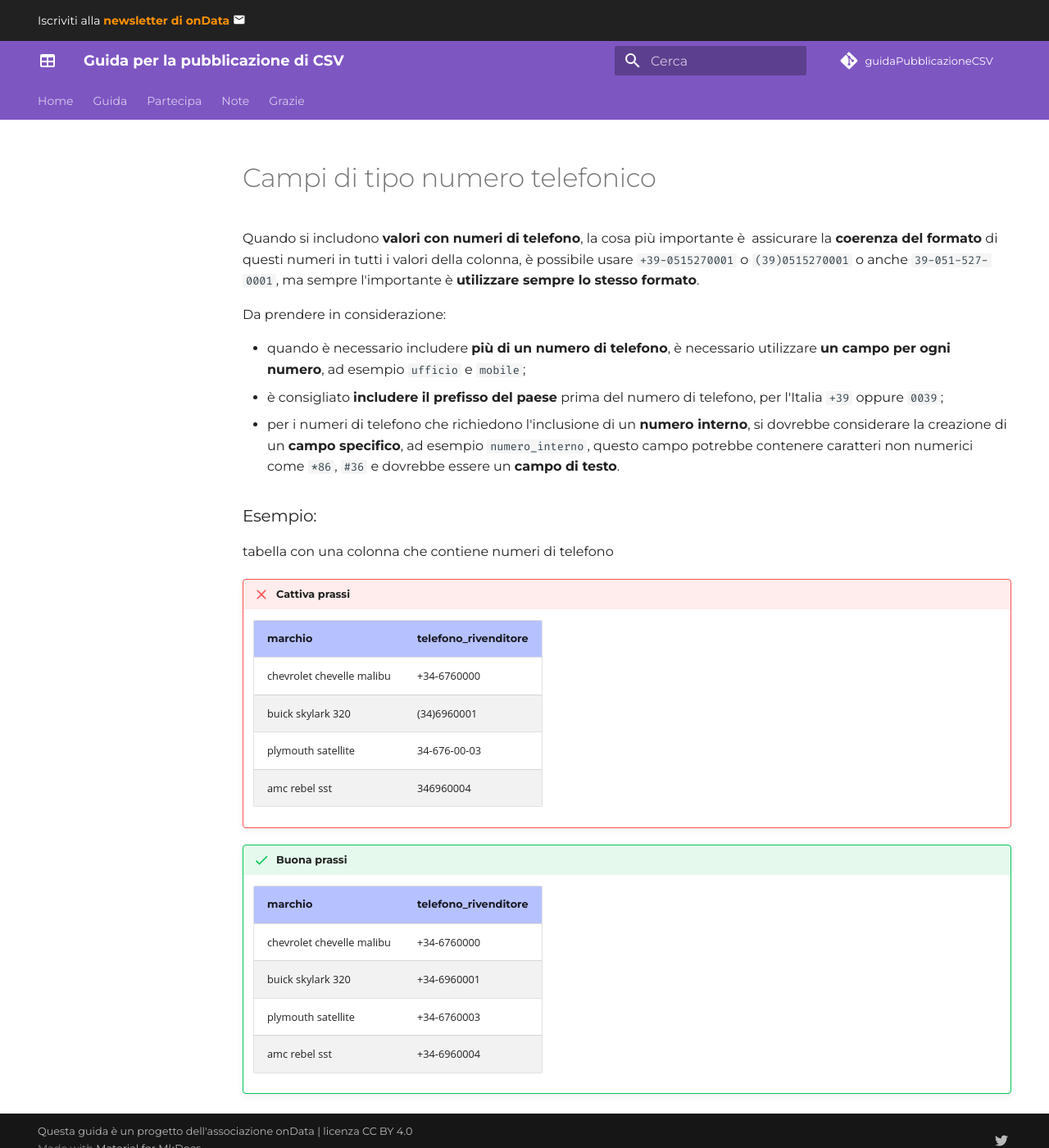
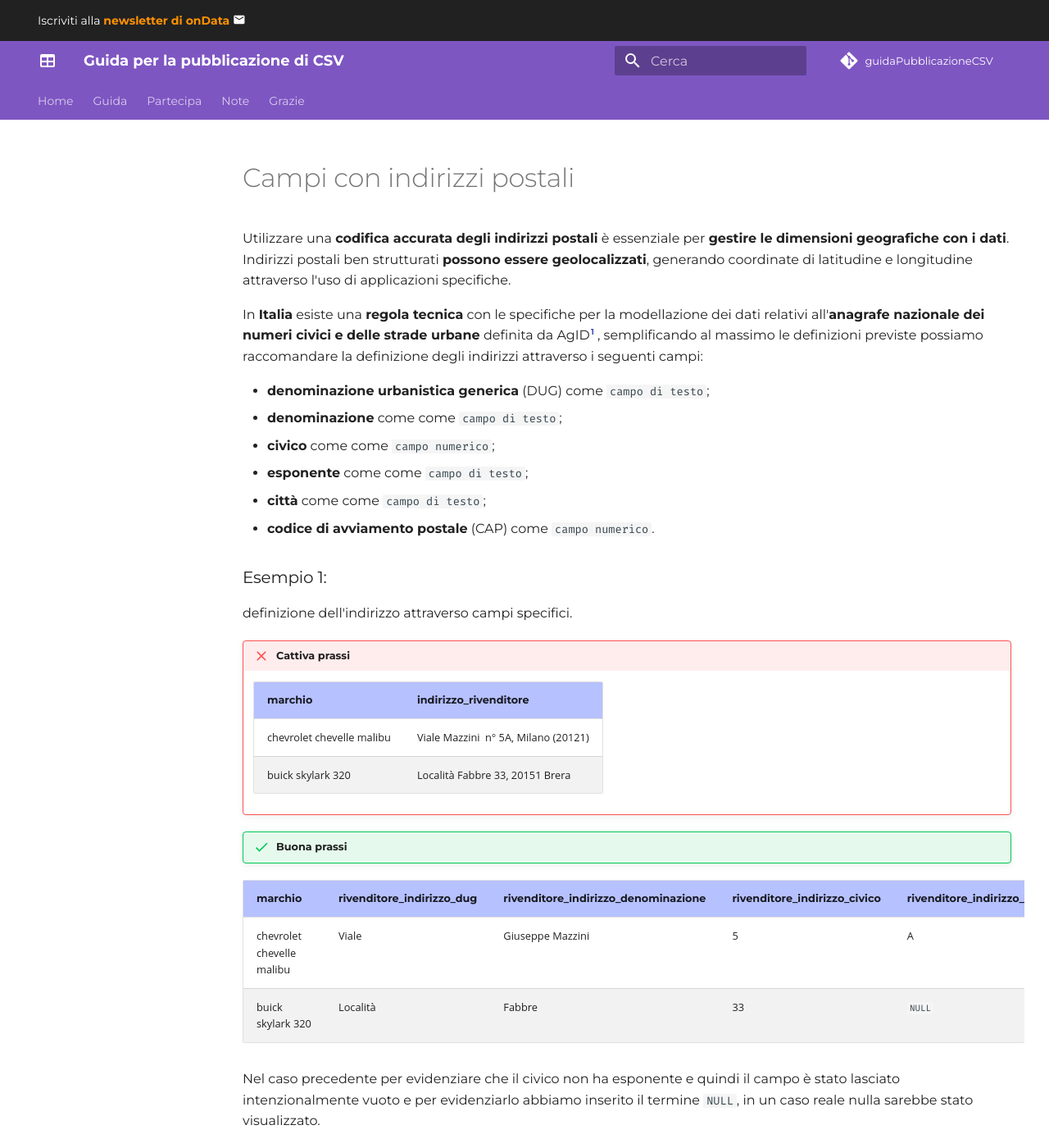
Before and after one commit to ondata/guidaPraticaPubblicazioneCSV, an MkDocs documentation site: the page built from docs/guida/linee_guida_pubblicazione/P14_campi_tipo_indirizzo_postale.md, in a window 1280 px wide and 1400 px high. Shown: the whole window at 82% size. Built offline with MkDocs 1.6.1 and Material for MkDocs 9.7.7, drawn with Linux system fonts in a browser that asks for light colours; comment, search, counter and statistics services are not loaded; some of the changed text lies outside the part shown.

Commit message:
allieneata branch

```diff
--- a/docs/guida/linee_guida_pubblicazione/P14_campi_tipo_indirizzo_postale.md
+++ b/docs/guida/linee_guida_pubblicazione/P14_campi_tipo_indirizzo_postale.md
@@ -2,38 +2,51 @@
 hide:
 - toc
 # - navigation
-title: Campi di tipo data
+title: Campi con indirizzi postali
 ---
 
-# Campi di tipo numero telefonico
+# Campi con indirizzi postali
 
-Quando si includono **valori con numeri di telefono**, la cosa più importante è assicurare la **coerenza del formato** di questi numeri in tutti i valori della colonna, è possibile usare `+39-0515270001` o `(39)0515270001` o anche `39-051-527-0001`, ma sempre l'importante è **utilizzare sempre lo stesso formato**.
+Utilizzare una **codifica accurata degli indirizzi postali** è essenziale per **gestire le dimensioni geografiche con i dati**. Indirizzi postali ben strutturati **possono essere geolocalizzati**, generando coordinate di latitudine e longitudine attraverso l'uso di applicazioni specifiche.
 
-Da prendere in considerazione:
+In **Italia** esiste una **regola tecnica** con le specifiche per la modellazione dei dati relativi all'**anagrafe nazionale dei numeri civici e delle strade urbane** definita da AgID[^1] , semplificando al massimo le definizioni previste possiamo raccomandare la definizione degli indirizzi attraverso i seguenti campi:
 
-- quando è necessario includere **più di un numero di telefono**, è necessario utilizzare **un campo per ogni numero**, ad esempio `ufficio` e `mobile`;
-- è consigliato **includere il prefisso del paese** prima del numero di telefono, per l'Italia `+39` oppure `0039`;
-- per i numeri di telefono che richiedono l'inclusione di un **numero interno**, si dovrebbe considerare la creazione di un **campo specifico**, ad esempio `numero_interno`, questo campo potrebbe contenere caratteri non numerici come `*86`, `#36` e dovrebbe essere un **campo di testo**.
+- **denominazione urbanistica generica** (DUG) come `campo di testo`;
+- **denominazione** come come `campo di testo`;
+- **civico** come come `campo numerico`;
+- **esponente** come come `campo di testo`;
+- **città** come come `campo di testo`;
+- **codice di avviamento postale** (CAP) come `campo numerico`.
 
-
-### Esempio:
-
-tabella con una colonna che contiene numeri di telefono
+### Esempio 1:
+definizione dell'indirizzo attraverso campi specifici.
 
 !!! failure "Cattiva prassi"
 
-    | marchio | telefono_rivenditore |
+    | marchio | indirizzo_rivenditore |
     | --- | --- |
-    | chevrolet chevelle malibu | +34-6760000 |
-    | buick skylark 320 | (34)6960001 |
-    | plymouth satellite | 34-676-00-03 |
-    | amc rebel sst | 346960004 |
+    | chevrolet chevelle malibu | Viale Mazzini n° 5A, Milano (20121) |
+    | buick skylark 320 | Località Fabbre 33, 20151 Brera |
 
 !!! success "Buona prassi"
 
-    | marchio | telefono_rivenditore |
-    | --- | --- |
-    | chevrolet chevelle malibu | +34-6760000 |
-    | buick skylark 320 | +34-6960001 |
-    | plymouth satellite | +34-6760003 |
-    | amc rebel sst | +34-6960004 |
+   | marchio | rivenditore_indirizzo_dug | rivenditore_indirizzo_denominazione | rivenditore_indirizzo_civico | rivenditore_indirizzo_esponente | rivenditore_indirizzo_citta | rivenditore_indirizzo_cap |
+   | --- | --- | --- | --- | --- | --- | --- |
+   | chevrolet chevelle malibu | Viale | Giuseppe Mazzini | 5 | A | Milano | 20100|
+   | buick skylark 320 | Località | Fabbre | 33 | `NULL` | Brera | 20151 |
+
+Nel caso precedente per evidenziare che il civico non ha esponente e quindi il campo è stato lasciato intenzionalmente vuoto e per evidenziarlo abbiamo inserito il termine `NULL`, in un caso reale nulla sarebbe stato visualizzato.
+
+**ATTENZIONE DEFINIZIONI IN CONTRASTO CON QUANTO DESCRITTO NEL CAPITOLO SUI VALORI NULL**
+
+
+Nel caso sia possibile o necessaria la **georeferenziazione degli indirizzi**, ad esempio per una visualizzazione in mappa, è consigliabile **aggiungere due campi** separati per i valori di **latitudine** e **longitudine** corrispondenti al punto geografico dell'indirizzo postale, come suggerito nel capitolo [campi con coordinate geografiche](../P15_campi_con_coordinate_geografiche.md).
+
+[^1]: [Linee guida AgID](https://geodati.gov.it/geoportale/datiterritoriali/regole-tecniche) per la modellazione dei dati relativi all'anagrafe nazionale dei numeri civici e delle strade urbane.
+
+### Esempio 2:
+definizione dell'indirizzo attraverso campi specifici e attraverso le coordinate geografiche.
+
+| marchio | rivenditore_indirizzo_dug | rivenditore_indirizzo_denominazione | rivenditore_indirizzo_civico | rivenditore_indirizzo_esponente | rivenditore_indirizzo_citta | rivenditore_indirizzo_cap | latitudine | longitudine |
+| --- | --- | --- | --- | --- | --- | --- | --- | --- |
+| chevrolet chevelle malibu | via | Giuseppe Mazzini | 5 | A | Milano | 20100| 44.115684 | 11.123456 |
```
